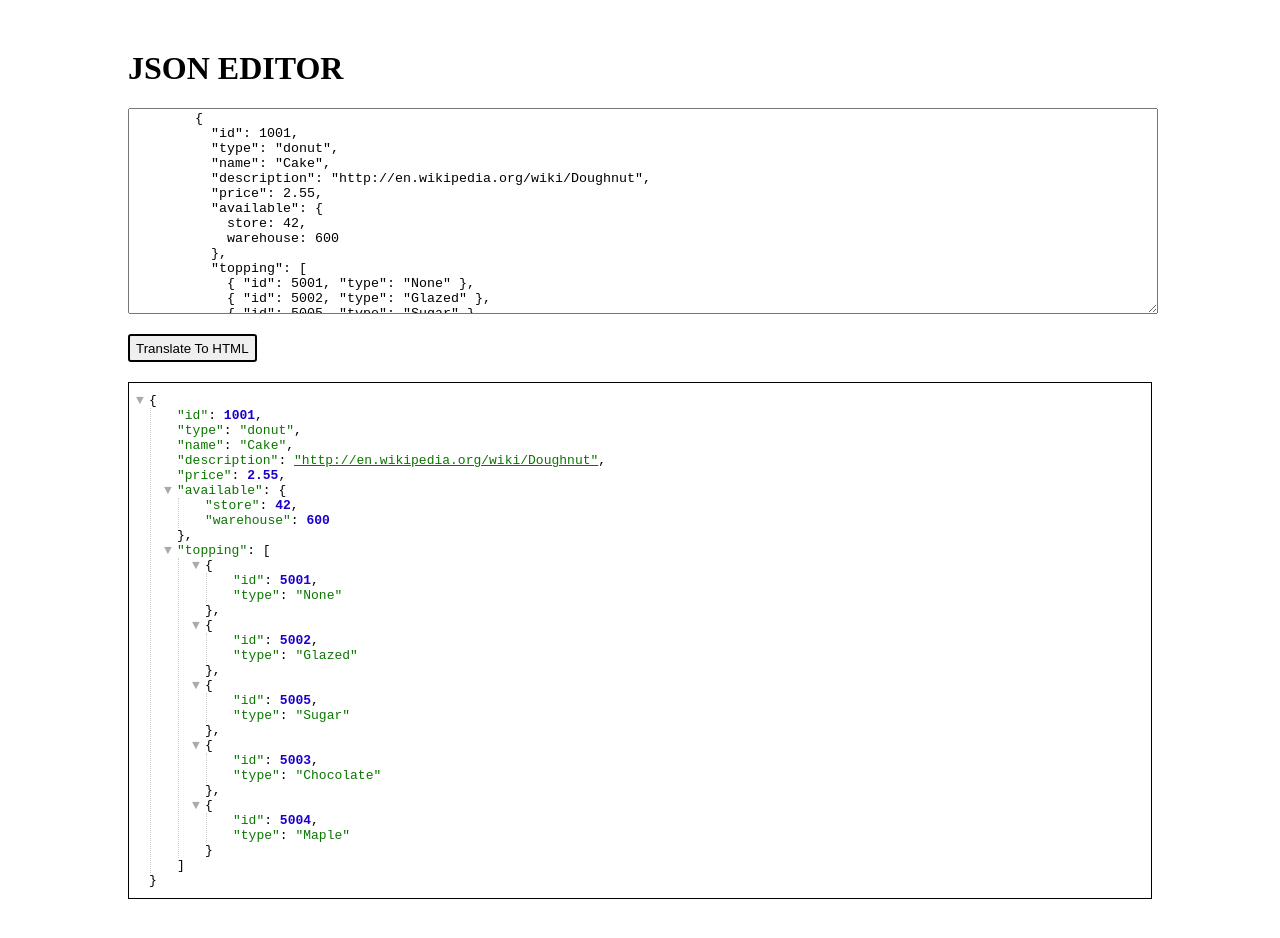
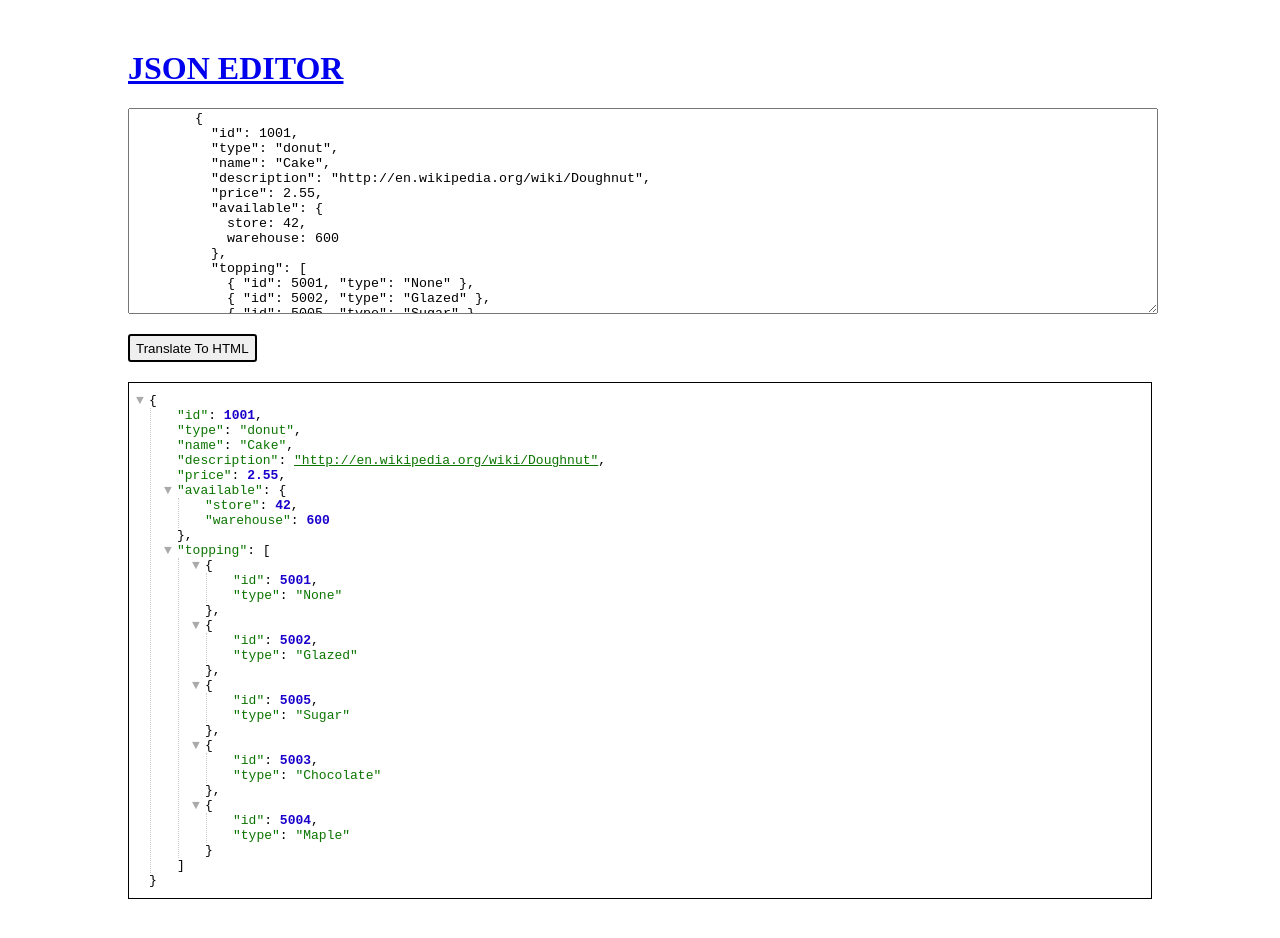
Before and after one commit to dblate/jquery.json-editor, a plain HTML site: page index.html in a window 1280 px wide. Drawn offline with nearby package versions, Linux system fonts and the light colour scheme.

Commit message:
Update index.html

```diff
--- a/index.html
+++ b/index.html
@@ -35,7 +35,7 @@
     <script src="https://code.jquery.com/jquery-2.1.3.min.js"></script>
     <script type="text/javascript" src="./jquery.json-editor.js"></script>
 
-    <h1>JSON EDITOR</h1>
+    <h1><a href="https://github.com/dblate/jquery.json-editor">JSON EDITOR</a></h1>
 
     <textarea id="json-input" autocomplete="off">
         {
```
